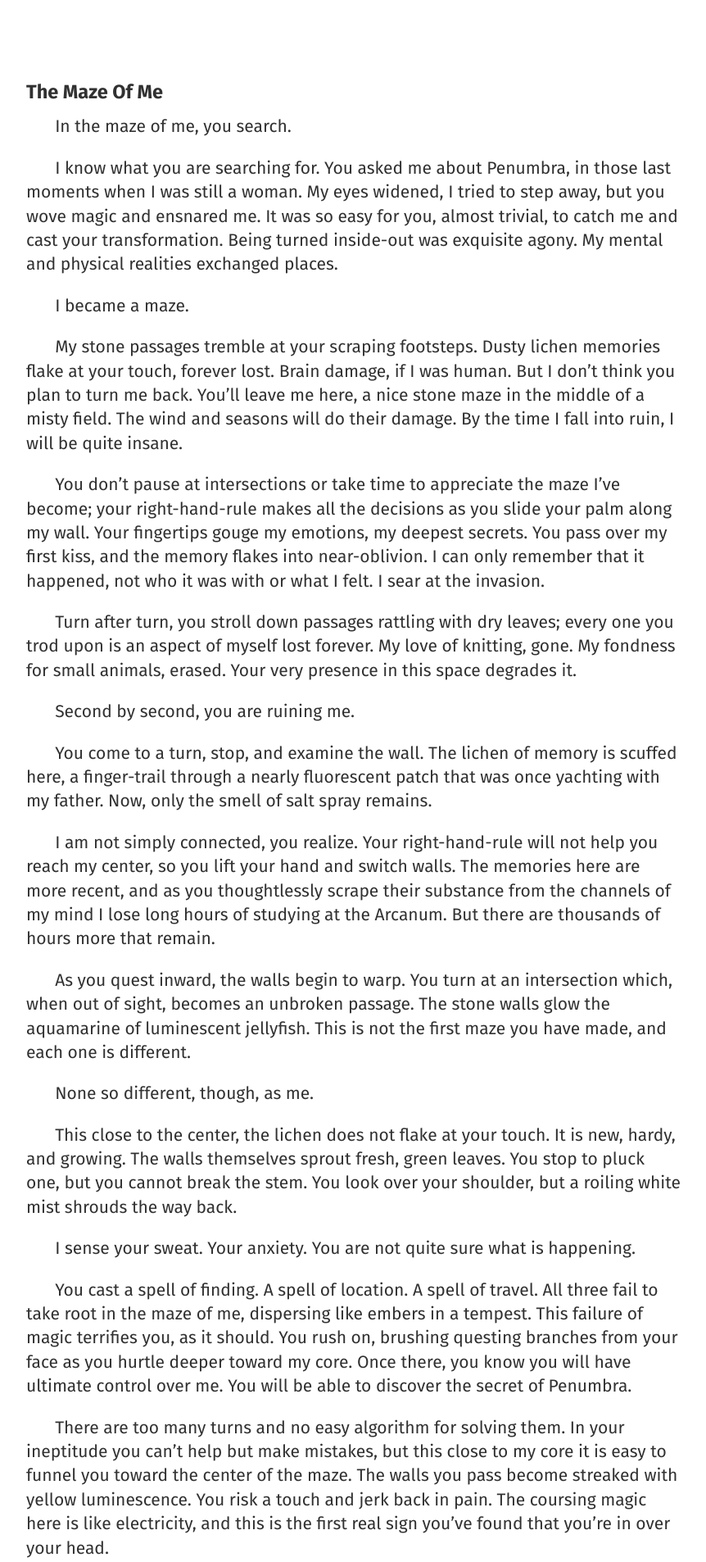
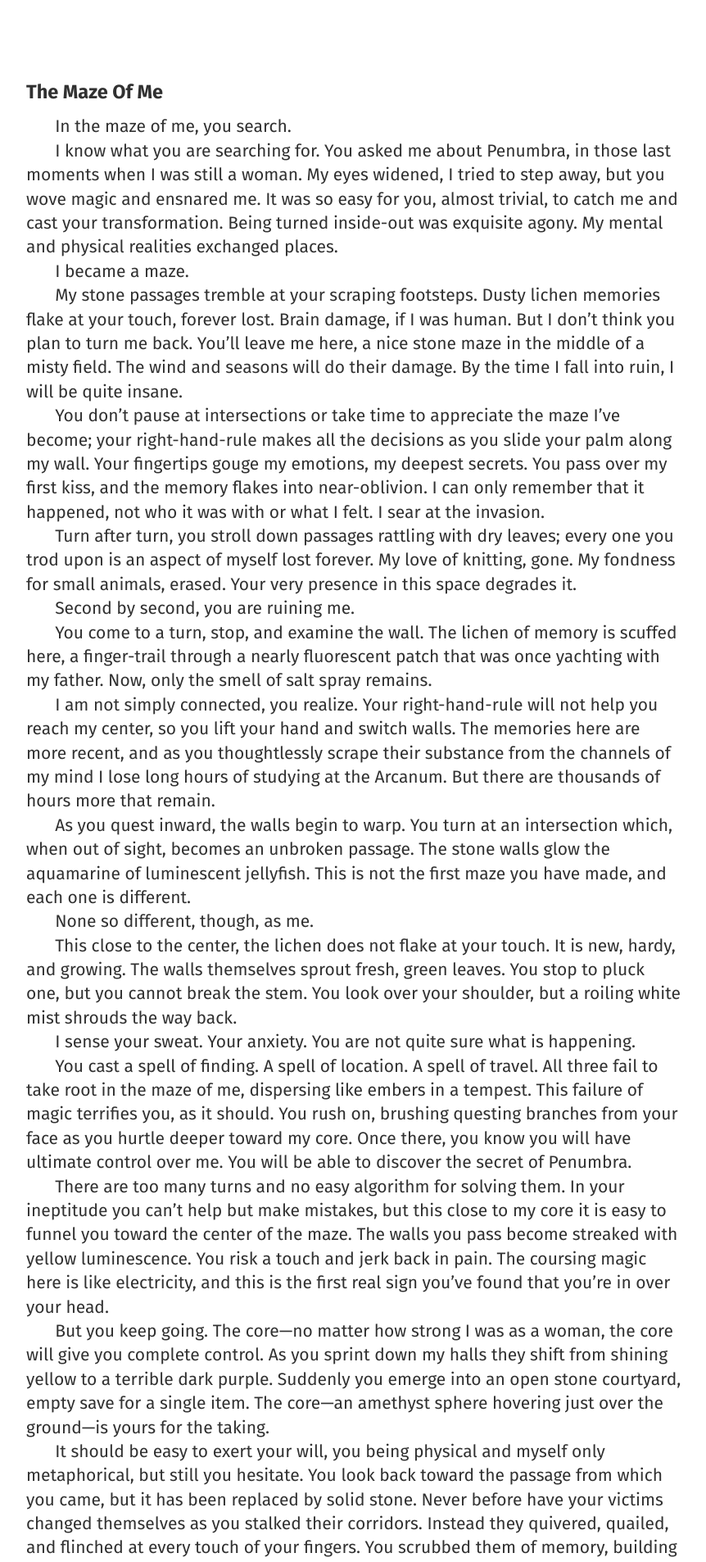
Before and after one commit to cakenggt/aleclownes.com, a Jekyll site: the page built from _stories/2026-04-02-The-Maze-of-Me.md, in a window 1280 px wide. Shown: the top 1906 px of the page at 82% size, without its empty margins (208-1070 px from the left). Built offline with Jekyll 4.4.1, drawn with Linux system fonts in a browser that asks for light colours; nearby versions of some CDN libraries.

Commit message:
Revert stylesheet change

```diff
--- a/css/stylesheet.css
+++ b/css/stylesheet.css
@@ -63,7 +63,7 @@ h3 {
 }
 p {
   text-indent: 3ch;
-  margin: 0 0 1em 0;
+  margin: 0;
 }
 pre {
   overflow-x: auto;
```
